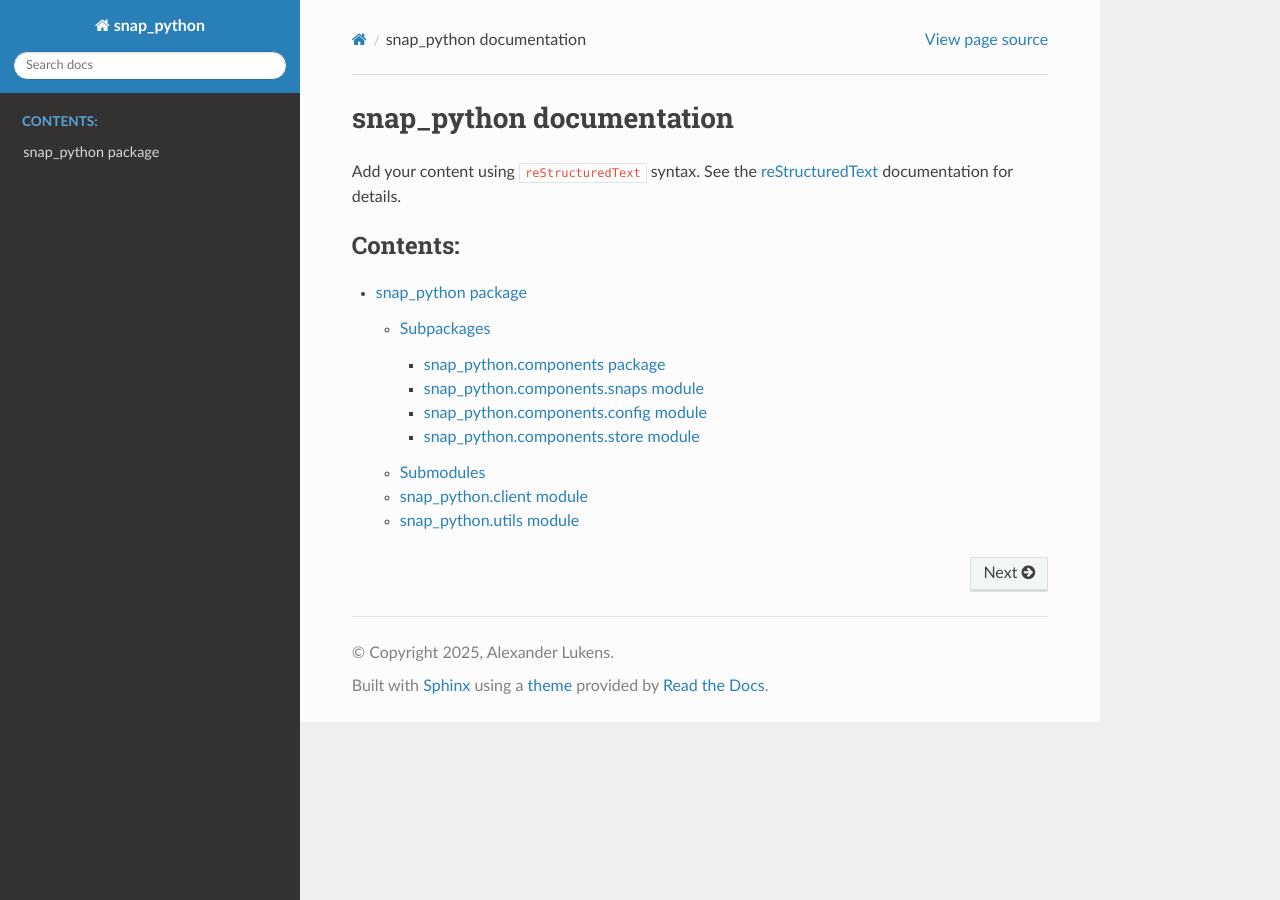
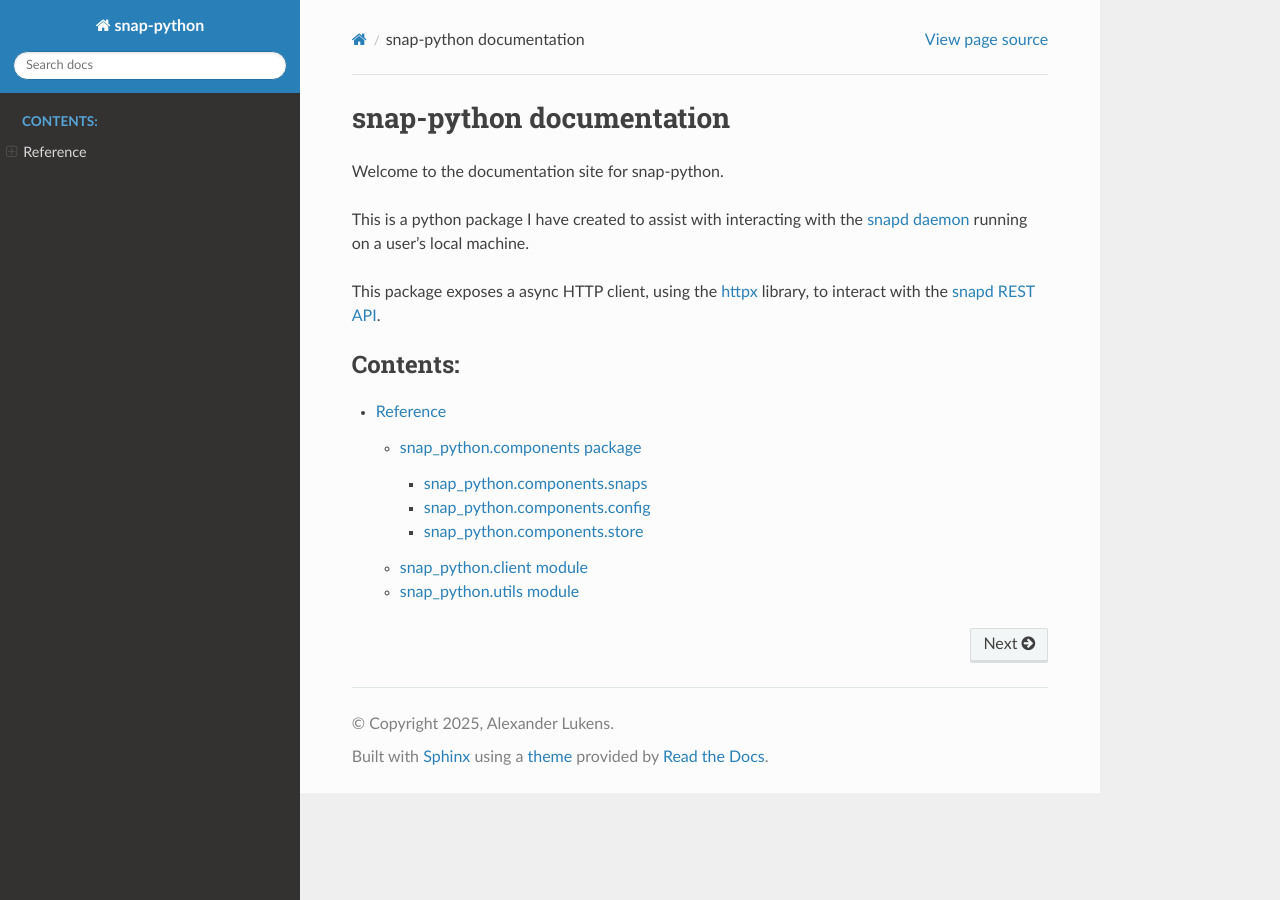
Before and after one commit to alexdlukens/snap-python, a Sphinx documentation site: the page built from docs/source/index.rst, in a window 1280 px wide. Built offline with Sphinx 7.4.7 and the Read the Docs theme 3.1.0, drawn with Linux system fonts in a browser that asks for light colours.

Commit message:
setup github pages for docs, refactor restructured text pages

```diff
--- a/docs/source/conf.py
+++ b/docs/source/conf.py
@@ -6,7 +6,7 @@
 # -- Project information -----------------------------------------------------
 # https://www.sphinx-doc.org/en/master/usage/configuration.html#project-information
 
-project = "snap_python"
+project = "snap-python"
 copyright = "2025, Alexander Lukens"
 author = "Alexander Lukens"
 release = "v0.1.0"
@@ -24,4 +24,20 @@
 # https://www.sphinx-doc.org/en/master/usage/configuration.html#options-for-html-output
 
 html_theme = "sphinx_rtd_theme"
+
+html_theme_options = {
+    "logo_only": False,
+    "prev_next_buttons_location": "bottom",
+    "style_external_links": False,
+    "vcs_pageview_mode": "",
+    "flyout_display": "hidden",
+    "version_selector": True,
+    "language_selector": True,
+    # Toc options
+    "collapse_navigation": False,
+    "sticky_navigation": True,
+    "navigation_depth": 4,
+    "includehidden": True,
+}
+
 html_static_path = ["_static"]
--- a/docs/source/index.rst
+++ b/docs/source/index.rst
@@ -1,18 +1,20 @@
-.. snap_python documentation master file, created by
+.. snap-python documentation master file, created by
    sphinx-quickstart on Sat Jan 18 14:29:45 2025.
    You can adapt this file completely to your liking, but it should at least
    contain the root `toctree` directive.
 
-snap_python documentation
+snap-python documentation
 =========================
 
-Add your content using ``reStructuredText`` syntax. See the
-`reStructuredText <https://www.sphinx-doc.org/en/master/usage/restructuredtext/index.html>`_
-documentation for details.
+Welcome to the documentation site for snap-python.
+
+This is a python package I have created to assist with interacting with the `snapd daemon <https://snapcraft.io/docs/get-started>`_ running on a user's local machine.
+
+This package exposes a async HTTP client, using the `httpx <https://www.python-httpx.org/>`_ library, to interact with the `snapd REST API <https://snapcraft.io/docs/snapd-api>`_.
 
 
 .. toctree::
-   :maxdepth: 3
+   :maxdepth: 4
    :caption: Contents:
 
    modules/snap_python
--- a/docs/source/modules/components/config.rst
+++ b/docs/source/modules/components/config.rst
@@ -1,5 +1,5 @@
-snap\_python.components.config module
-=====================================
+snap\_python.components.config
+==============================
 
 .. automodule:: snap_python.components.config
    :members:
--- a/docs/source/modules/components/snaps.rst
+++ b/docs/source/modules/components/snaps.rst
@@ -1,5 +1,5 @@
-snap\_python.components.snaps module
-====================================
+snap\_python.components.snaps
+=============================
 
 .. automodule:: snap_python.components.snaps
    :members:
--- a/docs/source/modules/components/store.rst
+++ b/docs/source/modules/components/store.rst
@@ -1,5 +1,5 @@
-snap\_python.components.store module
-====================================
+snap\_python.components.store
+=============================
 
 .. automodule:: snap_python.components.store
    :members:
```
Also changed, not shown: README.md (+5 -5 lines), docs/source/modules/client.rst (added, +7 -0 lines), docs/source/modules/snap_python.rst (+4 -27 lines), docs/source/modules/utils.rst (added, +7 -0 lines), 2 other files.
